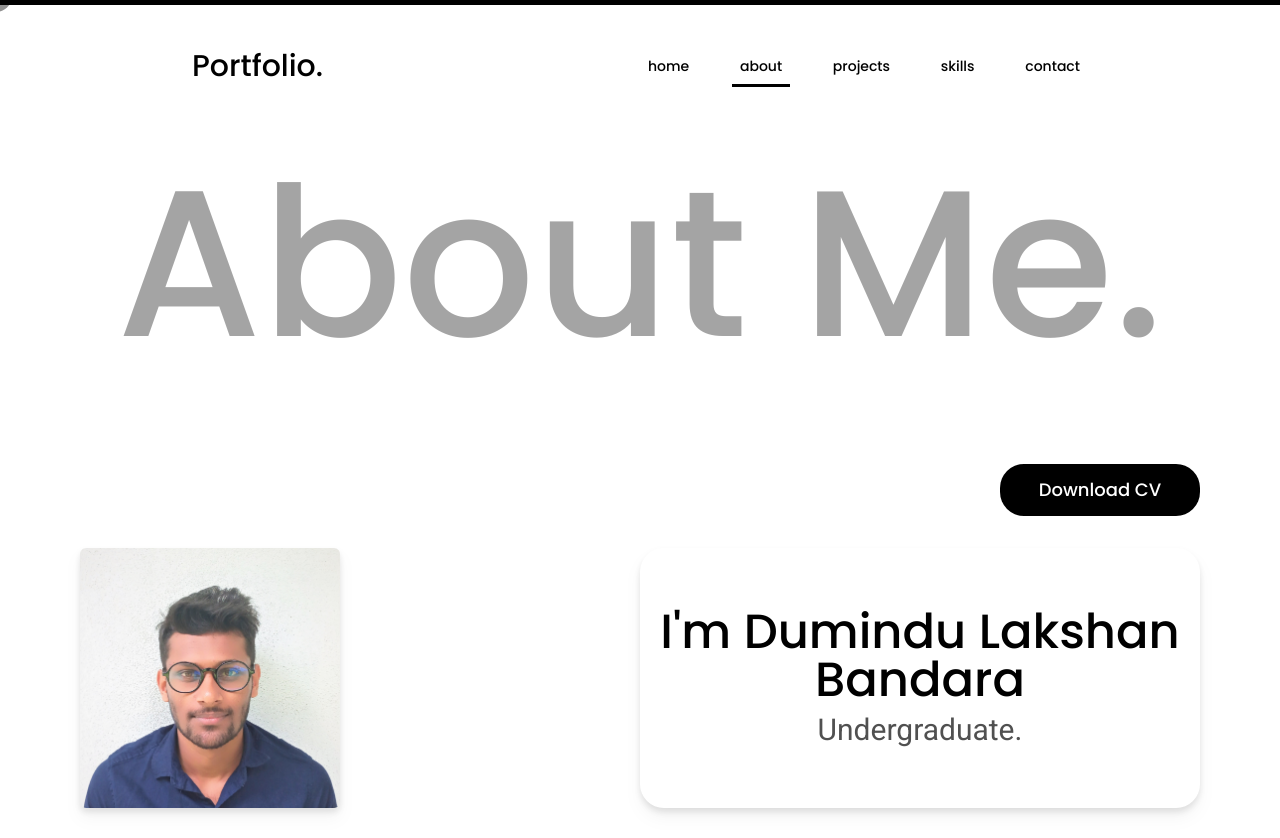
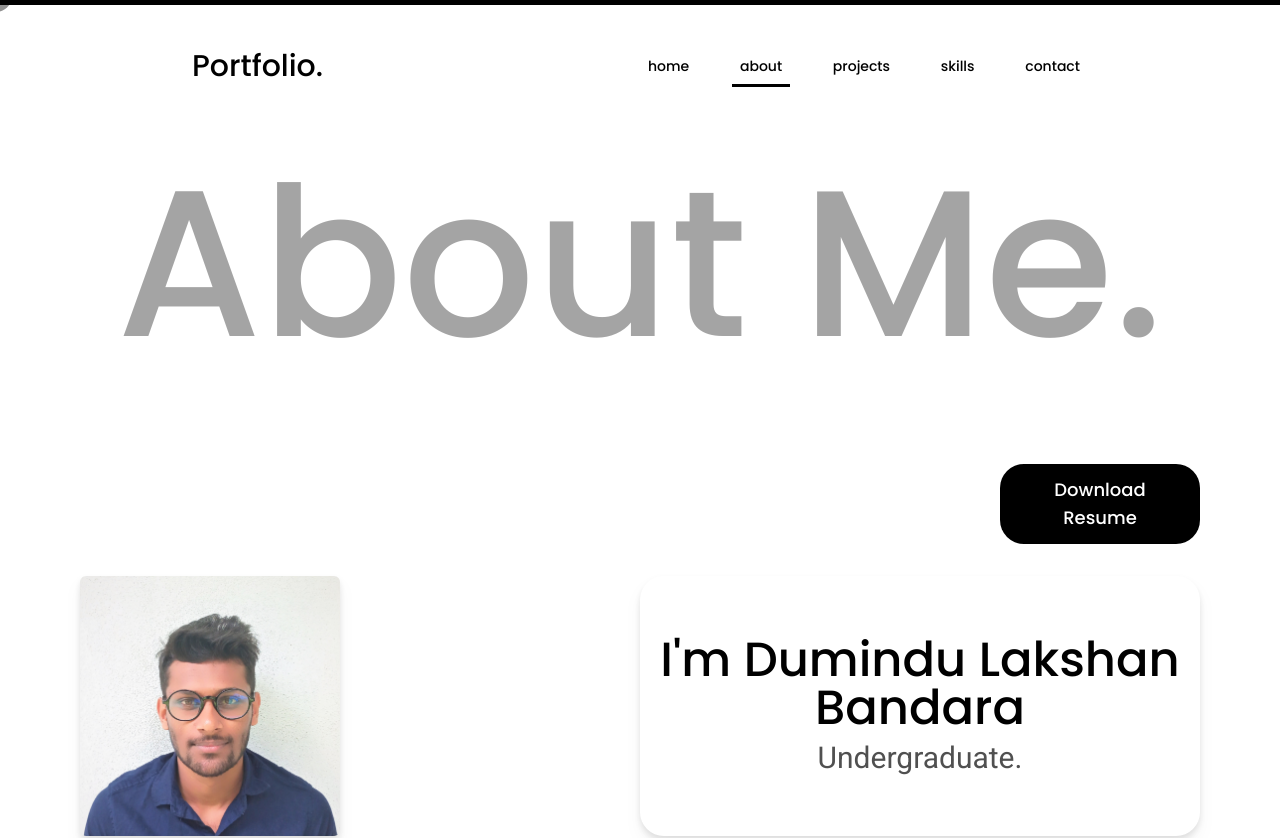
Before and after one commit to DuminduBandara/My_Portfolio, a React (Create React App) app: page /about in a window 1280 px wide. Shown: the top 838 px of the page. Built offline with nearby package versions, Linux system fonts and the light colour scheme.

Commit message:
Update About.js

```diff
--- a/src/components/About.js
+++ b/src/components/About.js
@@ -69,10 +69,10 @@
             className="px-5 py-3 mt-5 w-[200px] font-header text-lg rounded-3xl bg-black text-white"
           >
             <a
-              href="https://drive.google.com/file/d/1ELny4cvUuKJjbMA-7TZOiayK-oUqokxA/view?usp=sharing"
+              href="https://drive.google.com/file/d/1g_noWxzoye3tVSXWGzpEF-pbRbqXuILD/view?usp=sharing"
               target="_blank"
             >
-              Download CV
+              Download Resume
             </a>
           </motion.button>
         </div>
```
